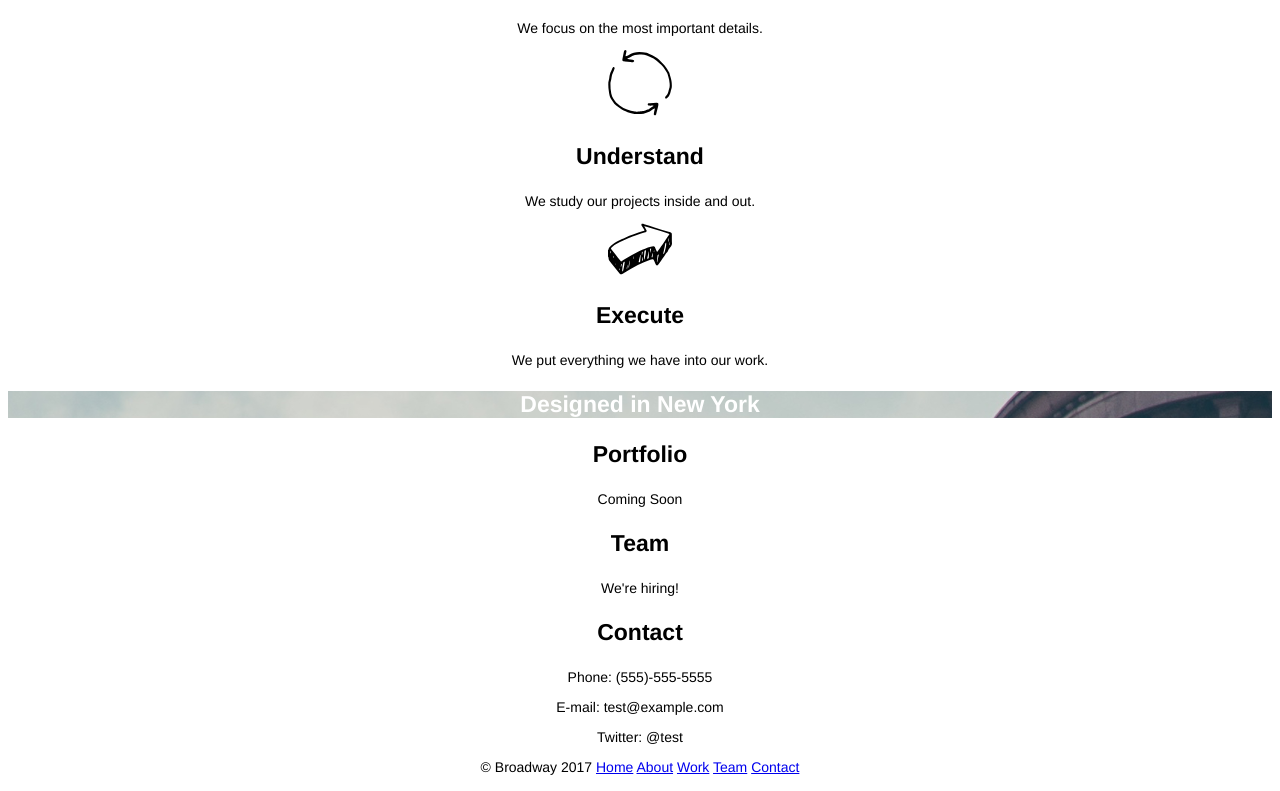
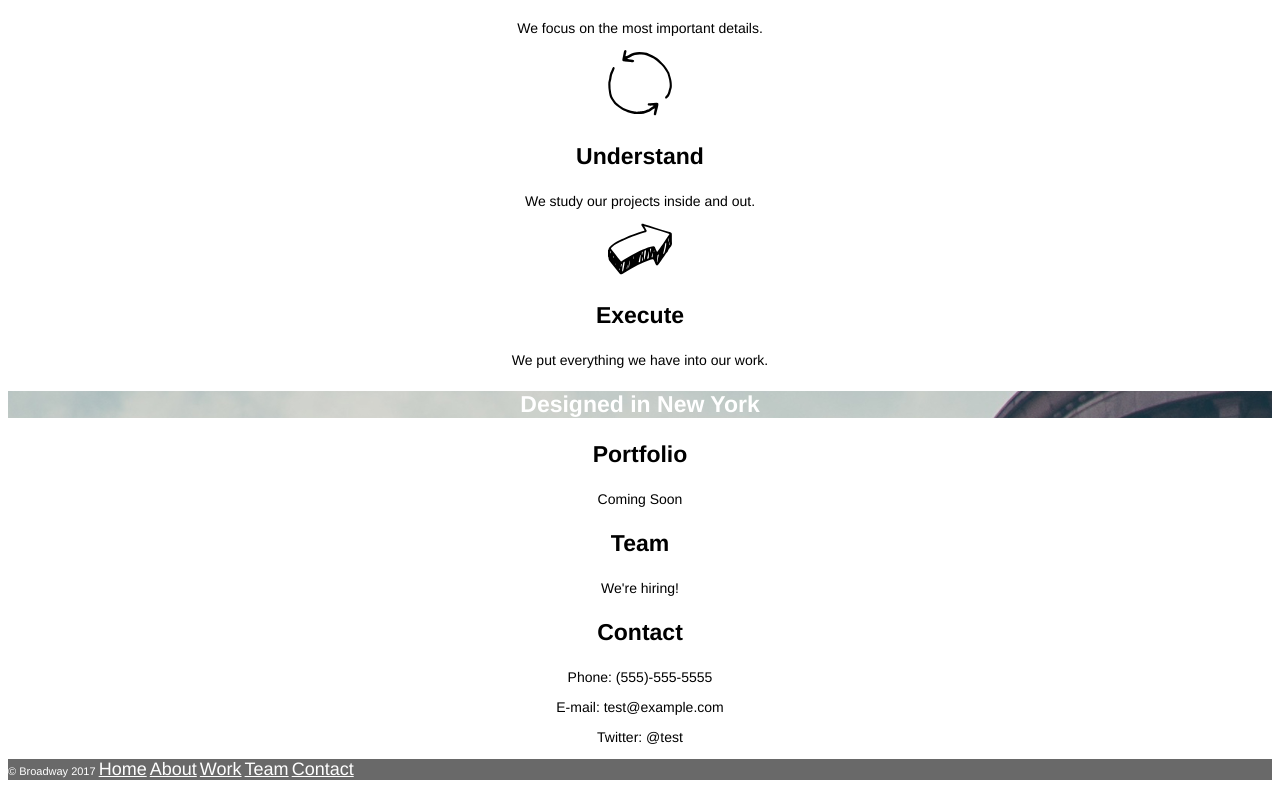
Before and after one commit to 0xpetersatoshi/broadway, a plain HTML site: page index.html in a window 1280 px wide. Shown: the part 517-1308 px from the top of the page. Drawn offline with Linux system fonts and the light colour scheme.

Commit message:
Fixing and adding last css code.

```diff
--- a/resources/css/style.css
+++ b/resources/css/style.css
@@ -1,8 +1,3 @@
-html {
-  font-family: Helvetica;
-  text-align: center;
-}
-
 .header {
   background-image: url("../images/the-flatiron-building.png");
   color: white;
@@ -14,14 +9,19 @@ html {
   font-size: 23px;
 }
 
+a {
+  color: white;
+  font-size: 18px;
+}
+
+html {
+  font-family: Helvetica;
+  text-align: center;
+}
+
 h1 {
   font-size: 70px;
   font-weight: bold;
-}
-
-.header a {
-  color: white;
-  font-size: 18px;
 }
 
 h2 {
@@ -37,3 +37,10 @@ h3 {
 p {
   font-size: 14px;
 }
+
+footer p{
+  font-size: 11px;
+  background-color: dimgray;
+  color: white;
+  text-align: left;
+}
```
